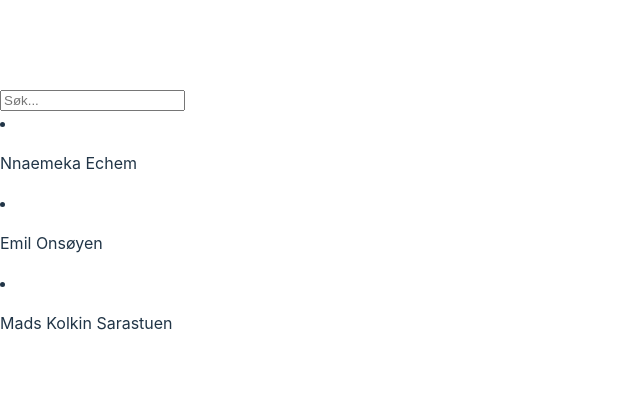
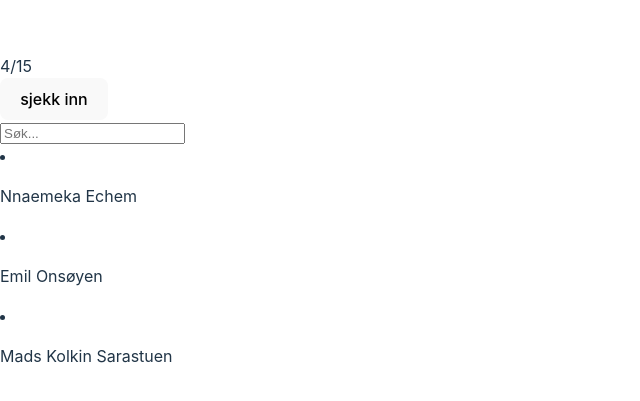
Before and after one commit to Mads-Power/Booking-App, a React (Vite) app in the folder Booking/client/: page / in a window 1280 px wide. Shown: the part 181-582 px from the top of the page, without its empty margins (0-640 px from the left). Built offline with nearby package versions, Linux system fonts and the light colour scheme.

Commit message:
testing out some stuff + adding styled components

```diff
--- a/Booking/client/package.json
+++ b/Booking/client/package.json
@@ -12,7 +12,8 @@
     "@reduxjs/toolkit": "^1.9.0",
     "react": "^18.2.0",
     "react-dom": "^18.2.0",
-    "react-hook-form": "^7.39.3"
+    "react-hook-form": "^7.39.3",
+    "styled-components": "^5.3.6"
   },
   "devDependencies": {
     "@types/react": "^18.0.24",
--- a/Booking/client/src/App.tsx
+++ b/Booking/client/src/App.tsx
@@ -1,11 +1,17 @@
 import { useState } from 'react';
 import Button from './components/Button';
 import BookingForm from './components/BookingForm';
+import CheckIn from './components/checkin';
 
 function App() {
   return (
     <div className='App'>
+      <div>
+        4/15
+      </div>
+      <CheckIn/>
       <BookingForm />
+
     </div>
   );
 }
--- /dev/null
+++ b/Booking/client/src/components/CheckIn.tsx
@@ -0,0 +1,12 @@
+// at first creates a counter
+
+import { useState } from "react";
+
+const CheckIn = () => {
+    const [checkedIn, setCheckedIn] = useState(0)
+    return <div>
+        <button>sjekk inn</button>
+    </div>
+}
+
+export default CheckIn;
```
Also changed, not shown: 1 other file (tests, documents, lock files or other folders).
